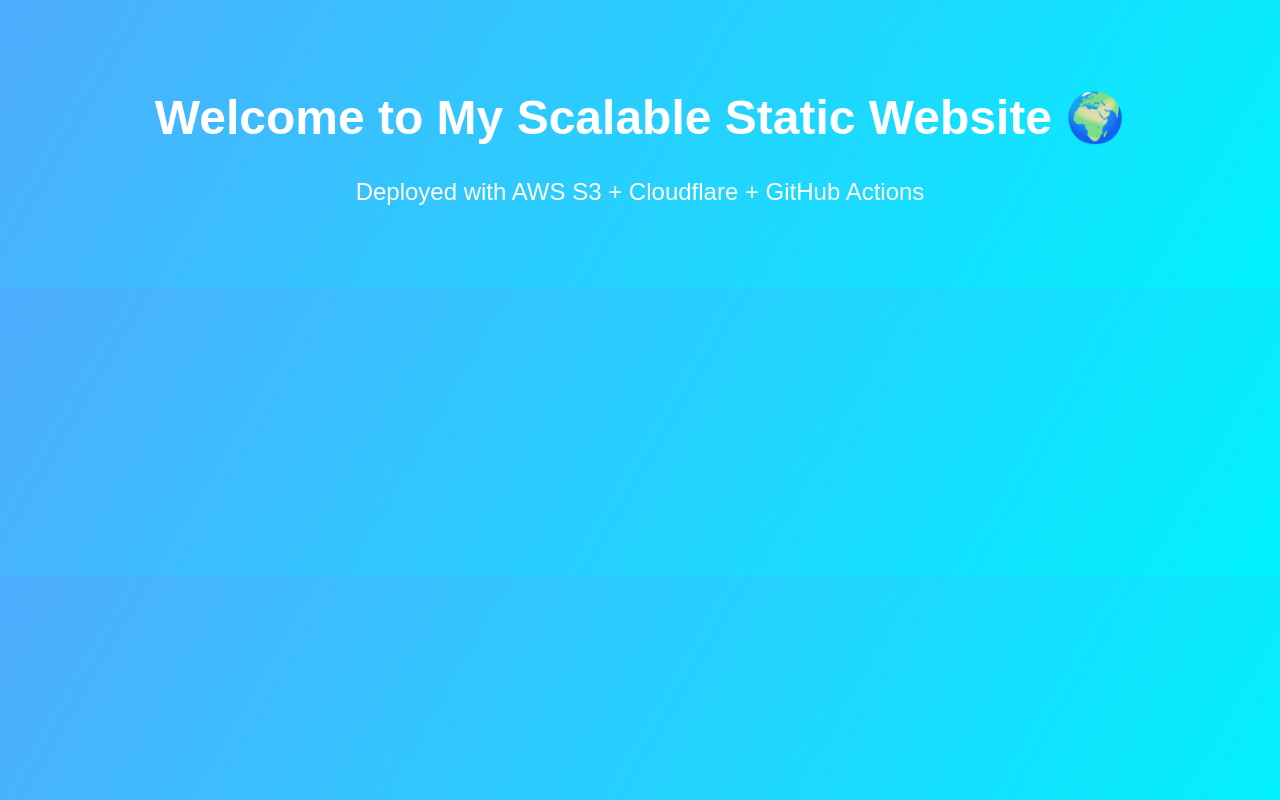
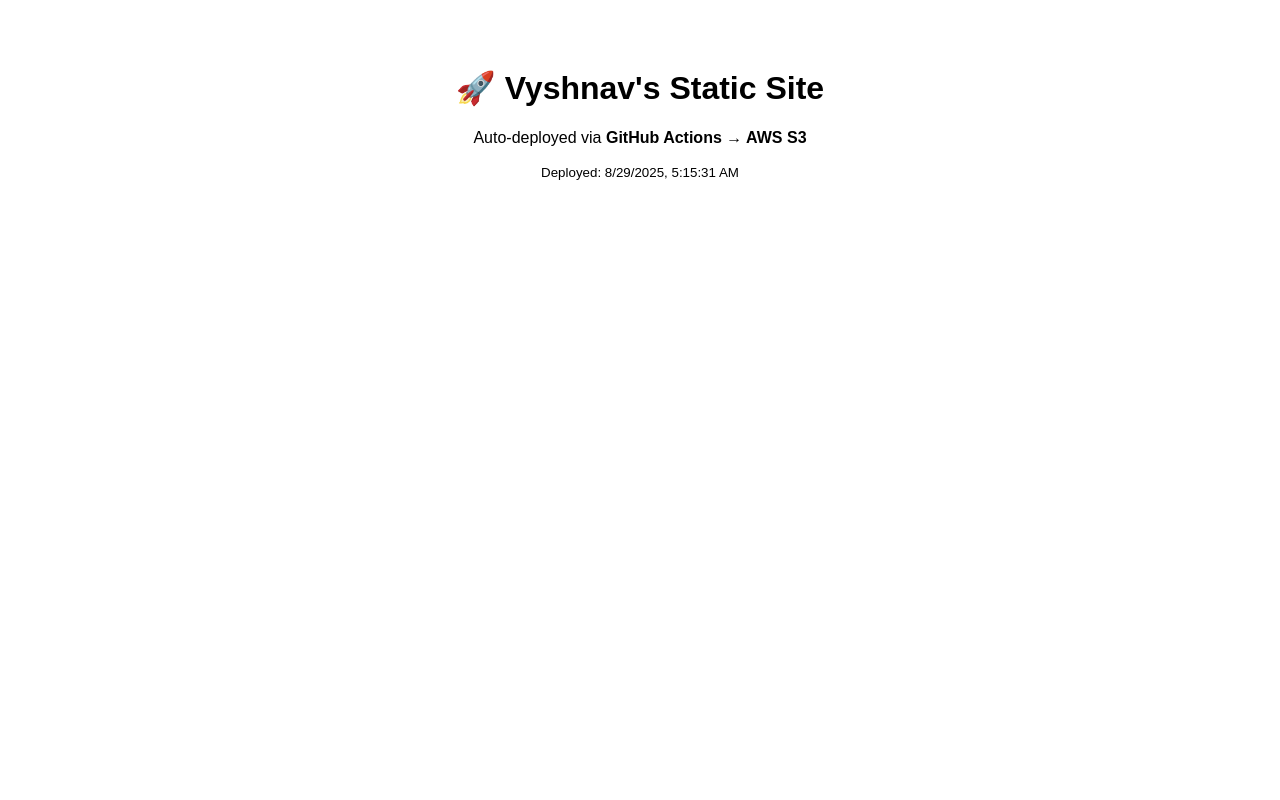
Before and after one commit to vyshnavvijayan1131/s3-static-site-demo, a plain HTML site: page index.html in a window 1280 px wide. Drawn offline with Linux system fonts and the light colour scheme.

Commit message:
Add index.html for S3 deployment test

```diff
--- a/index.html
+++ b/index.html
@@ -1,22 +1,13 @@
 <!DOCTYPE html>
-<html lang="en">
+<html>
 <head>
-  <meta charset="UTF-8">
-  <title>🚀 My Scalable Website</title>
-  <style>
-    body {
-      font-family: Arial, sans-serif;
-      background: linear-gradient(120deg, #4facfe, #00f2fe);
-      color: white;
-      text-align: center;
-      padding: 50px;
-    }
-    h1 { font-size: 3em; }
-    p { font-size: 1.5em; }
-  </style>
+  <title>Vyshnav Static Site</title>
+  <meta charset="utf-8" />
 </head>
-<body>
-  <h1>Welcome to My Scalable Static Website 🌍</h1>
-  <p>Deployed with AWS S3 + Cloudflare + GitHub Actions</p>
+<body style="font-family: Arial, sans-serif; text-align:center; padding:40px;">
+  <h1>🚀 Vyshnav's Static Site</h1>
+  <p>Auto-deployed via <strong>GitHub Actions → AWS S3</strong></p>
+  <small>Deployed: <span id="time"></span></small>
+  <script>document.getElementById('time').innerText = new Date().toLocaleString();</script>
 </body>
 </html>
```
Also changed, not shown: 1 other file.
